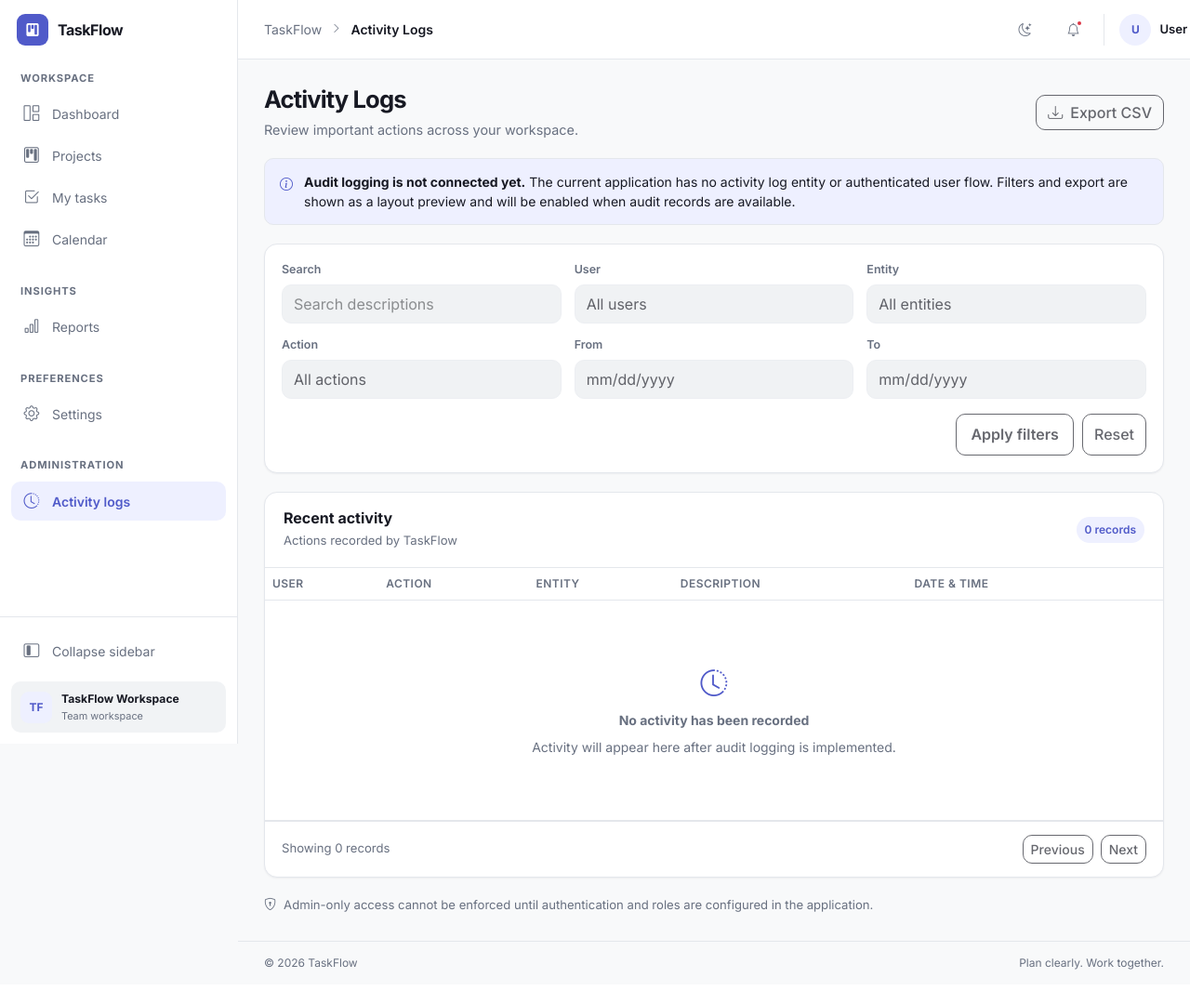
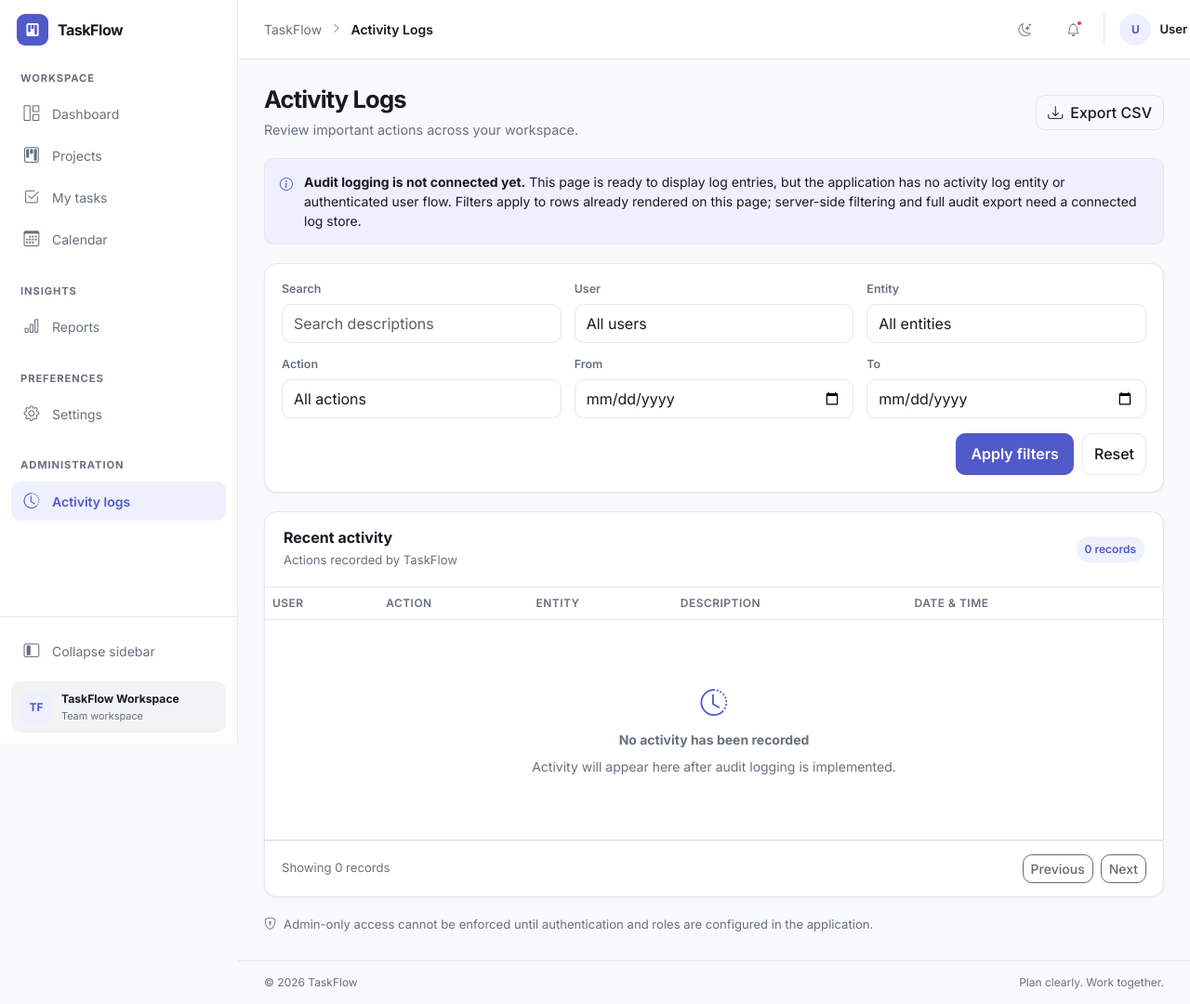
Before and after one commit to noureldeen04/TaskFLow---Project-Task-Management-System, an ASP.NET Core app: page /ActivityLogs in a window 1280 px wide. Shown: the whole page at 93% size. Before the commit the page ends 1043 px from the top, so only its background shows below. Run offline with ASP.NET Core 8, Linux system fonts and the light colour scheme.

Commit message:
Wire activity log filters and CSV export

```diff
--- a/TaskFlow-Project Managment System/Views/ActivityLogs/Index.cshtml
+++ b/TaskFlow-Project Managment System/Views/ActivityLogs/Index.cshtml
@@ -8,42 +8,42 @@
             <h1 class="tf-page-heading" id="activity-title">Activity Logs</h1>
             <p class="tf-page-subtitle">Review important actions across your workspace.</p>
         </div>
-        <button class="btn tf-btn-outline" type="button" disabled aria-describedby="activity-limit"><i class="bi bi-download me-2" aria-hidden="true"></i>Export CSV</button>
+        <button class="btn tf-btn-outline" id="export-activity-csv" type="button" aria-describedby="activity-limit"><i class="bi bi-download me-2" aria-hidden="true"></i>Export CSV</button>
     </header>
 
     <div class="tf-notice" id="activity-limit" role="note">
         <i class="bi bi-info-circle" aria-hidden="true"></i>
-        <div><strong>Audit logging is not connected yet.</strong> The current application has no activity log entity or authenticated user flow. Filters and export are shown as a layout preview and will be enabled when audit records are available.</div>
+        <div><strong>Audit logging is not connected yet.</strong> This page is ready to display log entries, but the application has no activity log entity or authenticated user flow. Filters apply to rows already rendered on this page; server-side filtering and full audit export need a connected log store.</div>
     </div>
 
     <article class="tf-card tf-filter-card" aria-label="Activity log filters">
         <div class="tf-filter-grid">
-            <label class="tf-filter-field"><span>Search</span><input class="form-control tf-form-control" type="search" placeholder="Search descriptions" disabled /></label>
-            <label class="tf-filter-field"><span>User</span><select class="form-select tf-form-control" disabled><option>All users</option></select></label>
-            <label class="tf-filter-field"><span>Entity</span><select class="form-select tf-form-control" disabled><option>All entities</option><option>Tasks</option><option>Projects</option><option>Teams</option></select></label>
-            <label class="tf-filter-field"><span>Action</span><select class="form-select tf-form-control" disabled><option>All actions</option><option>Created</option><option>Updated</option><option>Deleted</option></select></label>
-            <label class="tf-filter-field"><span>From</span><input class="form-control tf-form-control" type="date" disabled /></label>
-            <label class="tf-filter-field"><span>To</span><input class="form-control tf-form-control" type="date" disabled /></label>
+            <label class="tf-filter-field"><span>Search</span><input id="activity-search" class="form-control tf-form-control" type="search" placeholder="Search descriptions" /></label>
+            <label class="tf-filter-field"><span>User</span><select id="activity-user" class="form-select tf-form-control"><option value="">All users</option></select></label>
+            <label class="tf-filter-field"><span>Entity</span><select id="activity-entity" class="form-select tf-form-control"><option value="">All entities</option><option>Tasks</option><option>Projects</option><option>Teams</option></select></label>
+            <label class="tf-filter-field"><span>Action</span><select id="activity-action" class="form-select tf-form-control"><option value="">All actions</option><option>Created</option><option>Updated</option><option>Deleted</option></select></label>
+            <label class="tf-filter-field"><span>From</span><input id="activity-from" class="form-control tf-form-control" type="date" /></label>
+            <label class="tf-filter-field"><span>To</span><input id="activity-to" class="form-control tf-form-control" type="date" /></label>
         </div>
         <div class="tf-filter-actions">
-            <button class="btn tf-btn-primary" type="button" disabled>Apply filters</button>
-            <button class="btn tf-btn-outline" type="button" disabled>Reset</button>
+            <button class="btn tf-btn-primary" id="apply-activity-filters" type="button">Apply filters</button>
+            <button class="btn tf-btn-outline" id="reset-activity-filters" type="button">Reset</button>
         </div>
     </article>
 
     <article class="tf-card tf-logs-card">
         <div class="tf-card-header tf-logs-header">
             <div><h2>Recent activity</h2><p>Actions recorded by TaskFlow</p></div>
-            <span class="tf-badge tf-badge-primary">0 records</span>
+            <span class="tf-badge tf-badge-primary" id="activity-count">0 records</span>
         </div>
         <div class="table-responsive">
             <table class="table tf-table">
                 <thead><tr><th scope="col">User</th><th scope="col">Action</th><th scope="col">Entity</th><th scope="col">Description</th><th scope="col">Date &amp; time</th><th scope="col"><span class="visually-hidden">Details</span></th></tr></thead>
-                <tbody><tr><td colspan="6"><div class="tf-empty-state"><i class="bi bi-clock-history" aria-hidden="true"></i><strong>No activity has been recorded</strong><span>Activity will appear here after audit logging is implemented.</span></div></td></tr></tbody>
+                <tbody id="activity-rows"><tr class="tf-activity-empty"><td colspan="6"><div class="tf-empty-state"><i class="bi bi-clock-history" aria-hidden="true"></i><strong>No activity has been recorded</strong><span>Activity will appear here after audit logging is implemented.</span></div></td></tr></tbody>
             </table>
         </div>
         <div class="tf-pagination" aria-label="Activity log pagination">
-            <span class="tf-muted">Showing 0 records</span>
+            <span class="tf-muted" id="activity-result" role="status" aria-live="polite">Showing 0 records</span>
             <div><button class="btn tf-btn-outline btn-sm" type="button" disabled aria-label="Previous page">Previous</button><button class="btn tf-btn-outline btn-sm" type="button" disabled aria-label="Next page">Next</button></div>
         </div>
     </article>
@@ -54,3 +54,7 @@
 @section Styles {
     <link rel="stylesheet" href="~/css/dashboard.css" asp-append-version="true" />
 }
+
+@section Scripts {
+    <script src="~/js/activity-logs.js" asp-append-version="true"></script>
+}
--- /dev/null
+++ b/TaskFlow-Project Managment System/wwwroot/js/activity-logs.js
@@ -0,0 +1,90 @@
+(() => {
+    const rowsRoot = document.getElementById("activity-rows");
+    if (!rowsRoot) return;
+
+    const controls = {
+        search: document.getElementById("activity-search"),
+        user: document.getElementById("activity-user"),
+        entity: document.getElementById("activity-entity"),
+        action: document.getElementById("activity-action"),
+        from: document.getElementById("activity-from"),
+        to: document.getElementById("activity-to")
+    };
+    const result = document.getElementById("activity-result");
+    const count = document.getElementById("activity-count");
+    const emptyRow = rowsRoot.querySelector(".tf-activity-empty");
+    const emptyTitle = emptyRow?.querySelector("strong");
+    const emptyDescription = emptyRow?.querySelector(".tf-empty-state span");
+
+    const logRows = () => [...rowsRoot.querySelectorAll("tr[data-activity-row]")];
+    const normalize = value => (value || "").trim().toLocaleLowerCase();
+
+    function applyFilters() {
+        const fromDate = controls.from.value;
+        const toDate = controls.to.value;
+        if (fromDate && toDate && fromDate > toDate) {
+            result.textContent = "The start date must be before the end date.";
+            controls.from.focus();
+            return;
+        }
+
+        const search = normalize(controls.search.value);
+        let visibleCount = 0;
+        for (const row of logRows()) {
+            const rowDate = row.dataset.date || "";
+            const matches =
+                (!search || normalize(row.textContent).includes(search)) &&
+                (!controls.user.value || row.dataset.user === controls.user.value) &&
+                (!controls.entity.value || normalize(row.dataset.entity) === normalize(controls.entity.value)) &&
+                (!controls.action.value || normalize(row.dataset.action) === normalize(controls.action.value)) &&
+                (!fromDate || !rowDate || rowDate >= fromDate) &&
+                (!toDate || !rowDate || rowDate <= toDate);
+            row.hidden = !matches;
+            if (matches) visibleCount++;
+        }
+
+        if (emptyRow) {
+            emptyRow.hidden = visibleCount > 0;
+            if (emptyTitle) emptyTitle.textContent = logRows().length ? "No matching activity" : "No activity has been recorded";
+            if (emptyDescription) emptyDescription.textContent = logRows().length
+                ? "Change or reset the filters to see more activity."
+                : "Activity will appear here after audit logging is implemented.";
+        }
+        result.textContent = `Showing ${visibleCount} ${visibleCount === 1 ? "record" : "records"}`;
+        count.textContent = `${visibleCount} ${visibleCount === 1 ? "record" : "records"}`;
+    }
+
+    function resetFilters() {
+        for (const control of Object.values(controls)) control.value = "";
+        applyFilters();
+    }
+
+    function exportCsv() {
+        const headers = ["User", "Action", "Entity", "Description", "Date & time"];
+        const visibleRows = logRows().filter(row => !row.hidden);
+        const csvValue = value => `"${String(value ?? "").replaceAll('"', '""')}"`;
+        const records = [headers, ...visibleRows.map(row => {
+            const cells = [...row.querySelectorAll("td")];
+            return cells.slice(0, 5).map(cell => cell.innerText.trim());
+        })];
+        const csv = records.map(record => record.map(csvValue).join(",")).join("\r\n");
+        const url = URL.createObjectURL(new Blob(["\uFEFF", csv], { type: "text/csv;charset=utf-8" }));
+        const link = document.createElement("a");
+        link.href = url;
+        link.download = "activity-logs.csv";
+        document.body.append(link);
+        link.click();
+        link.remove();
+        URL.revokeObjectURL(url);
+        result.textContent = visibleRows.length
+            ? `Exported ${visibleRows.length} visible ${visibleRows.length === 1 ? "record" : "records"}.`
+            : "Exported an empty CSV: no audit records are connected.";
+    }
+
+    document.getElementById("apply-activity-filters")?.addEventListener("click", applyFilters);
+    document.getElementById("reset-activity-filters")?.addEventListener("click", resetFilters);
+    document.getElementById("export-activity-csv")?.addEventListener("click", exportCsv);
+    controls.search.addEventListener("keydown", event => {
+        if (event.key === "Enter") applyFilters();
+    });
+})();
```
